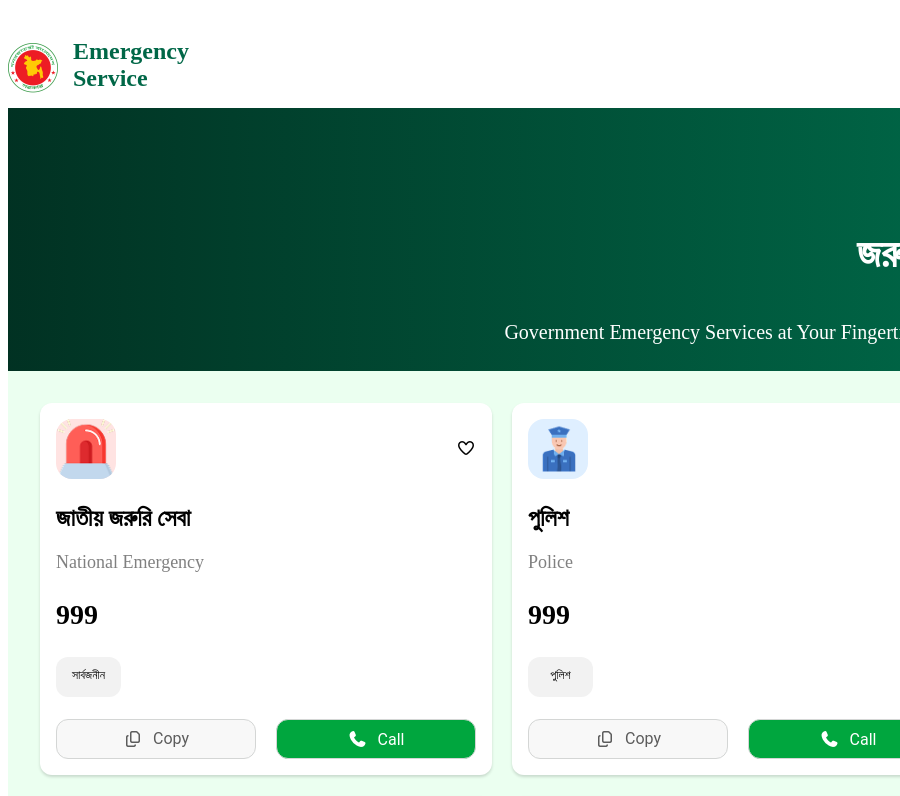
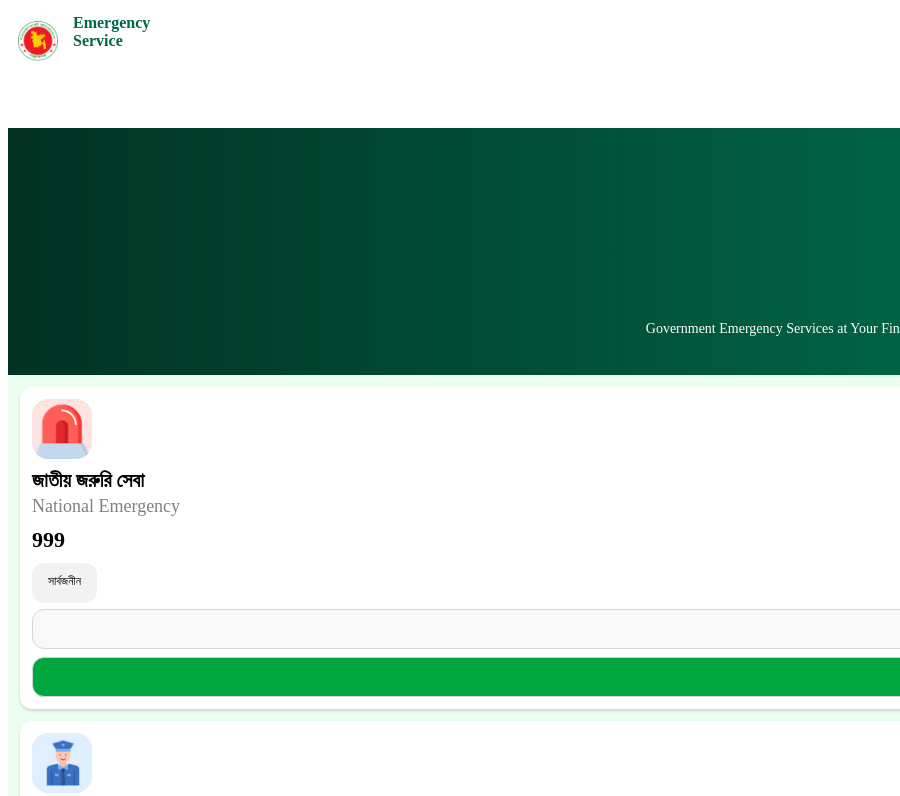
Before and after one commit to SabbirHsarkar/assignment-5, a plain HTML site: page index.html in a window 600 px wide. Shown: the top 796 px of the page, 900 px wide, since content can reach past the window. Drawn offline with Linux system fonts and the light colour scheme.

Commit message:
responsive added

```diff
--- a/script.js
+++ b/script.js
@@ -13,7 +13,7 @@ const favButtons = document.querySelectorAll('.card-header .fa-heart');
 const historyDiv = document.querySelector('.history');
 const clearBtn = document.querySelector('.clear');
 
-// Copy counter
+//counter
 let copyCount = 0;
 
 //Heart
@@ -28,22 +28,26 @@ favButtons.forEach(btn => {
 });
 
 //Call
-callButtons.forEach(btn => {
-  btn.addEventListener('click', () => {
+callButtons.forEach(btn =>{
+  btn.addEventListener('click',()=>{
     let currentCoin = parseInt(coinText.textContent);
-    if (currentCoin >= 20) {
-      coinText.textContent = currentCoin-20;
-    } else {
-      alert("Not enough coins!");
-      return;
-    }
 
     // information
     const card = btn.closest('.card');
     const serviceName = card.querySelector('h3').textContent;
     const serviceNumber = card.querySelector('h2').textContent;
 
-    // Current Time
+    //Check coin
+    if (currentCoin < 20) {
+      alert("You don't have enough coins to make this call!");
+      return;
+    }
+
+    // calling alert
+    alert(`You are calling ${serviceName} at ${serviceNumber}. You cost 20 coins for this call.Thank you.`);
+    coinText.textContent = currentCoin -20;
+
+    //Current Time
     const currentTime = new Date().toLocaleTimeString([], { hour: '2-digit', minute: '2-digit', second: '2-digit' });
 
     // History add
@@ -73,8 +77,6 @@ copyButtons.forEach(btn => {
     }).catch(err => {
       console.error("Copy failed", err);
     });
-
-    // Increase counter
     copyCount++;
     copyText.textContent = `${copyCount} Copy`;
   });
--- a/styles/style.css
+++ b/styles/style.css
@@ -484,31 +484,121 @@ font-weight: 400;
   border-bottom: none;
 }*/
 /* Media Queries */
-@media (min-width<= 768px) {
-    .first-nav{
-        height: 100px;
-        width: 760px;
+@media (min-width: 476px) and (max-width: 760px) {
+
+  /* Navbar */
+  .first-nav {
+    width: 100%;
+    flex-wrap: wrap;
+    justify-content: space-between;
+    padding: 10px;
   }
-    .banner{
-       height: 239px;
-       width:760px;
+
+  .nav-left-img {
+    width: 40px;
+    height: 40px;
+    margin-top: 0;
   }
+
+  .left-text {
+    width: auto;
+    font-size: 16px;
+    margin-top: 0;
+  }
+
+  .nav-right {
+    width: auto;
+    justify-content: flex-end;
+    gap: 8px;
+    flex-wrap: wrap;
+    padding-top: 5px;
+  }
+
+  .love, .coin, .copy-nav {
+    width: auto;
+    padding: 6px 10px;
+    font-size: 14px;
+  }
+
+  /* Banner */
+  .banner {
+    width: 100%;
+    height: auto;
+    padding: 12px 10px;
+    text-align: center;
+  }
+
+  .banner h1 {
+    font-size: 24px;
+    line-height: 1.3;
+  }
+
+  .banner p {
+    font-size: 14px;
+  }
+
+  /* Container & Cards */
   .container {
-        height: 800;
-        width: 760px;
-        grid-template-columns: 2fr 1fr;
+    width: 100%;
+    grid-template-columns: 1fr;
+    padding: 12px;
+    gap: 12px;
   }
-    .card{
-        height: 300px;
-        width:150px;
+
+  .cards {
+    grid-template-columns: 1fr;
+    gap: 12px;
   }
-    .cards {
-        grid-template-columns: repeat(3, 1fr);
+
+  .card {
+    width: 100%;
+    height: auto;
+    padding: 12px;
+  }
+
+  .card h3 {
+    font-size: 20px;
+  }
+
+  .card h2 {
+    font-size: 22px;
+  }
+
+  /* Card buttons */
+  .actions {
+    flex-direction: column;
+    gap: 8px;
+  }
+
+  .actions button {
+    width: 100%;
+    padding: 10px;
+    font-size: 14px;
+  }
+
+  .copy {
+    width: 100%;
+    text-align: center;
+    padding: 6px;
+    font-size: 14px;
+  }
+
+  .call {
+    width: 100%;
+    padding: 10px;
+    font-size: 14px;
+  }
+
+  /* History */
+  .history {
+    width: 100%;
+    height: auto;
+    margin-top: 20px;
+  }
+
+  .history-item .left strong,
+  .history-item .left p,
+  .history-item .right {
+    font-size: 14px;
   }
 }
-
-@media (min-width: 1024px) {
-    .cards {
-        grid-template-columns: repeat(3, 1fr);
-    }
-}
```
Lines whose indentation alone changed are shown as unchanged.
